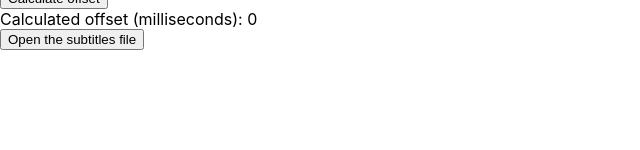
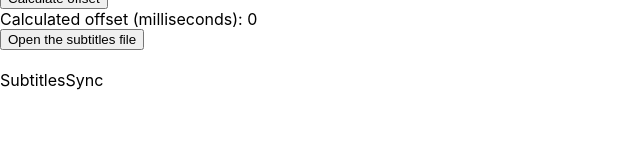
Before and after one commit to Desteel/Subtitles-time-shift, a React (Create React App) app: page / in a window 1280 px wide. Shown: the part 150-300 px from the top of the page, without its empty margins (0-640 px from the left). Built offline with nearby package versions, Linux system fonts and the light colour scheme.

Commit message:
Init SubtitlesSync

```diff
--- a/src/SubtitlesUtils/ShiftTimestamp/index.ts
+++ b/src/SubtitlesUtils/ShiftTimestamp/index.ts
@@ -1 +1 @@
-export { ShiftTimestamp } from './ShiftTimestamp';
+export { ShiftTimestamp, type ShiftTimestampProps } from './ShiftTimestamp';
--- /dev/null
+++ b/src/SubtitlesUtils/SubtitlesSync/SubtitlesSync.tsx
@@ -0,0 +1,7 @@
+export type SubtitlesSyncProps = Partial<{
+  className: string;
+}>;
+
+export function SubtitlesSync({ className }: SubtitlesSyncProps) {
+  return <div className={className}>SubtitlesSync</div>;
+}
--- /dev/null
+++ b/src/SubtitlesUtils/SubtitlesSync/index.ts
@@ -0,0 +1 @@
+export { SubtitlesSync, type SubtitlesSyncProps } from './SubtitlesSync';
--- a/src/SubtitlesUtils/SubtitlesUtils.tsx
+++ b/src/SubtitlesUtils/SubtitlesUtils.tsx
@@ -1,5 +1,6 @@
 import { Info } from './Info';
 import { ShiftTimestamp } from './ShiftTimestamp';
+import { SubtitlesSync } from './SubtitlesSync';
 import './SubtitlesUtils.css';
 
 export function SubtitlesUtils() {
@@ -7,6 +8,7 @@ export function SubtitlesUtils() {
     <div>
       <Info />
       <ShiftTimestamp className="section" />
+      <SubtitlesSync className="section" />
     </div>
   );
 }
```
